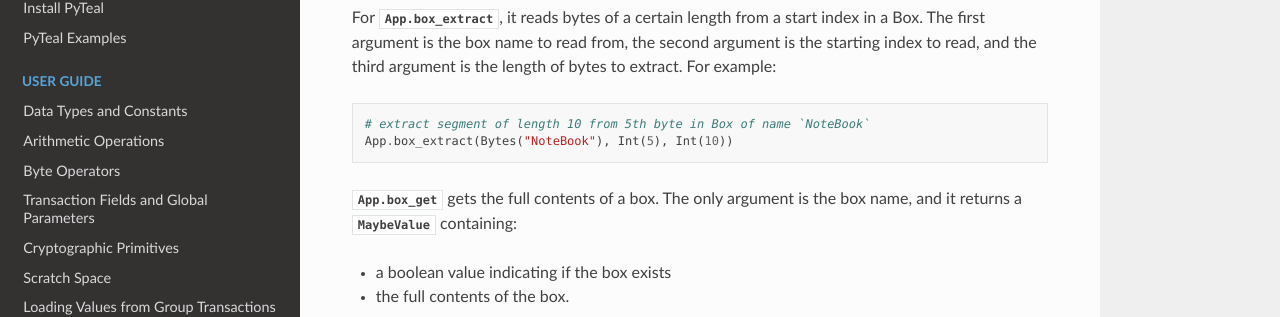
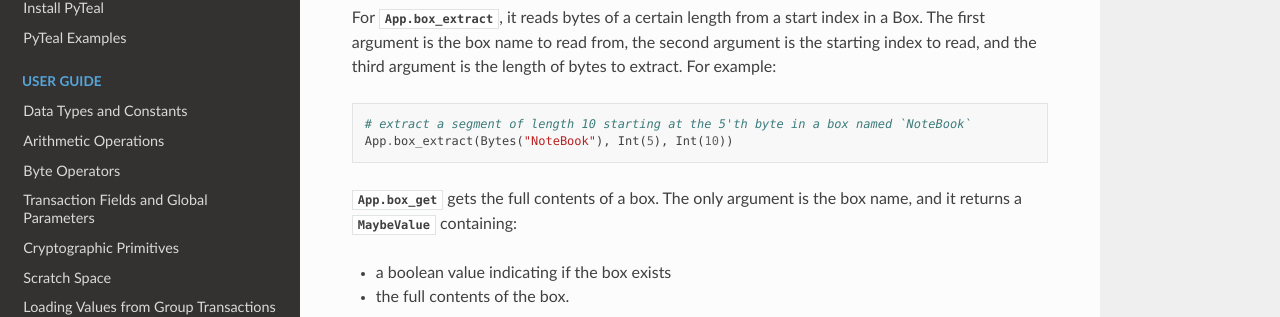
Before and after one commit to algorand/pyteal, a Sphinx documentation site: the page built from docs/state.rst, in a window 1280 px wide and 900 px high, scrolled down 6358 px. Shown: the part 143-460 px from the top of the window. Built offline with Sphinx 7.4.7 and the Read the Docs theme 2.0.0, drawn with Linux system fonts in a browser that asks for light colours.

Commit message:
Update docs/state.rst
Co-authored-by: Zeph Grunschlag <tzaffi@users.noreply.github.com>

```diff
--- a/docs/state.rst
+++ b/docs/state.rst
@@ -322,7 +322,7 @@ and the third argument is the length of bytes to extract. For example:
 
 .. code-block:: python
 
-   # extract segment of length 10 from 5th byte in Box of name `NoteBook`
+   # extract a segment of length 10 starting at the 5'th byte in a box named `NoteBook`
    App.box_extract(Bytes("NoteBook"), Int(5), Int(10))
 
 :any:`App.box_get` gets the full contents of a box.
```
